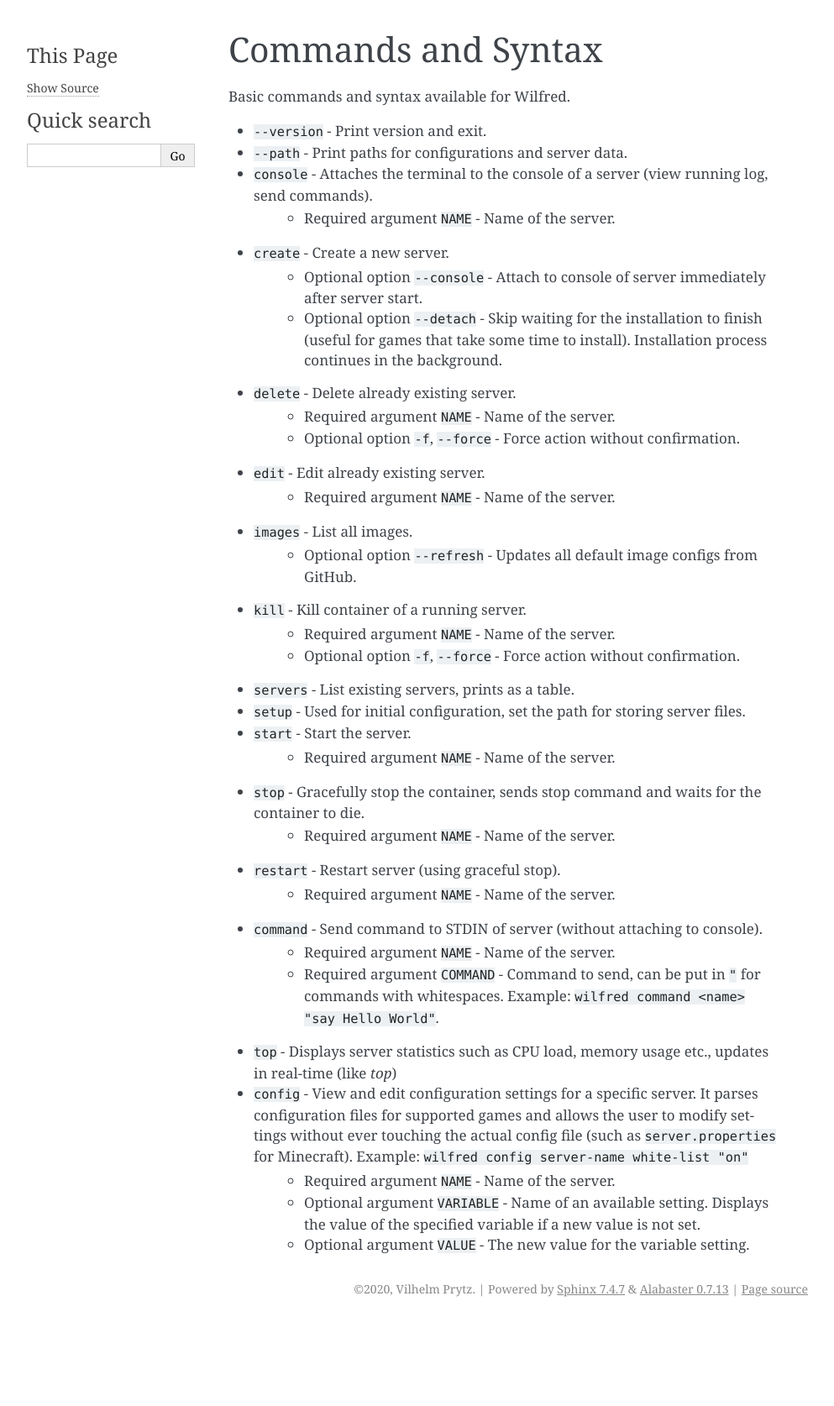
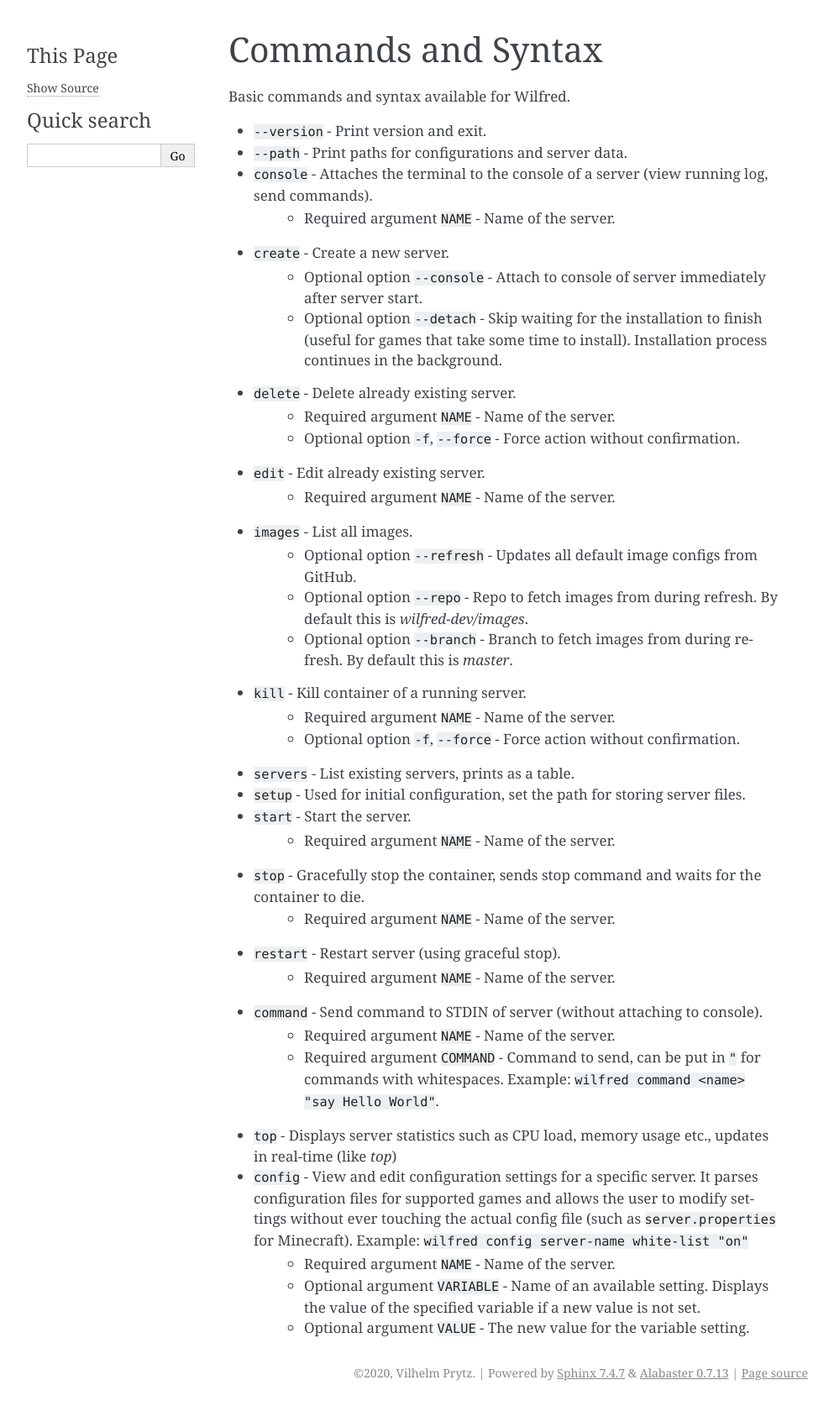
Before and after one commit to wilfred-dev/wilfred, a Sphinx documentation site: the page built from docs/source/commands.rst, in a window 1280 px wide. Shown: the whole page at 84% size, without its empty margins (148-1141 px from the left). Built offline with Sphinx 7.4.7, drawn with Linux system fonts in a browser that asks for light colours; before the commit the page ends 1574 px from its top, so only the background shows below that.

Commit message:
docs: update CHANGELOG and command/syntax page
* since #89 merge

```diff
--- a/docs/source/commands.rst
+++ b/docs/source/commands.rst
@@ -17,6 +17,8 @@
     - Required argument ``NAME`` - Name of the server.
 - ``images`` - List all images.
     - Optional option ``--refresh`` - Updates all default image configs from GitHub.
+    - Optional option ``--repo`` - Repo to fetch images from during refresh. By default this is `wilfred-dev/images`.
+    - Optional option ``--branch`` - Branch to fetch images from during refresh. By default this is `master`.
 - ``kill`` - Kill container of a running server.
     - Required argument ``NAME`` - Name of the server.
     - Optional option ``-f``, ``--force`` - Force action without confirmation.
```
Also changed, not shown: CHANGELOG.md (+1 -0 lines).
